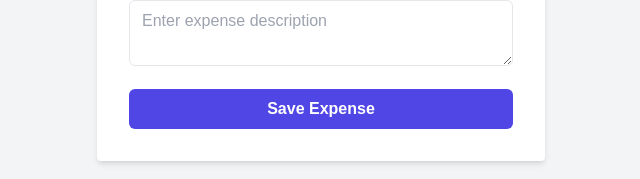
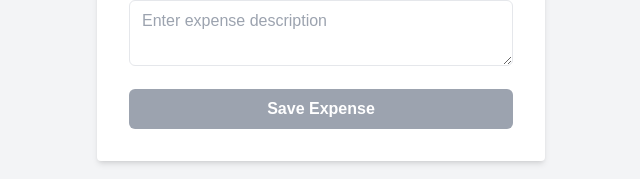
Before and after one commit to patelveep/smart-expense-tracker-frontend, a Next.js app: page /add-expense in a window 1280 px wide. Shown: the part 538-717 px from the top of the page, without its empty margins (319-959 px from the left). Built offline with nearby package versions, Linux system fonts and the light colour scheme; no server answers.

Commit message:
Updated expense form

```diff
--- a/app/components/ExpenseForm.tsx
+++ b/app/components/ExpenseForm.tsx
@@ -166,7 +166,9 @@ const ExpenseForm = ({ initialData = {}, onSubmit, buttonLabel }) => {
           required
         />
       </div>
-      <button type="submit" className="w-full px-4 py-2 font-bold text-white bg-indigo-600 rounded-md hover:bg-indigo-700" disabled={!isFormValid}>{buttonLabel}</button>
+      <button type="submit"  className={`w-full px-4 py-2 font-bold text-white rounded-md ${
+          isFormValid ? 'bg-indigo-600 hover:bg-indigo-700' : 'bg-gray-400 cursor-not-allowed'
+        }`} disabled={!isFormValid}>{buttonLabel}</button>
     </form>
   );
 };
```
